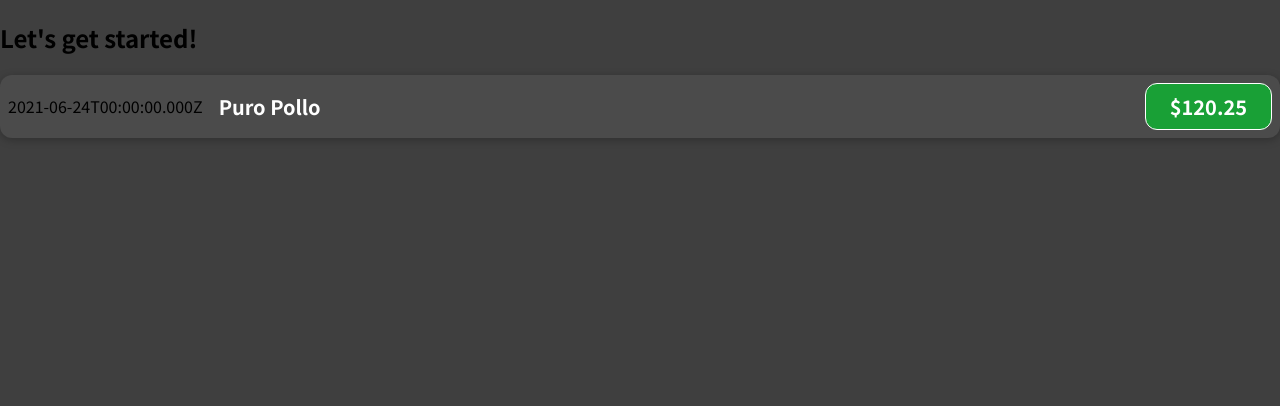
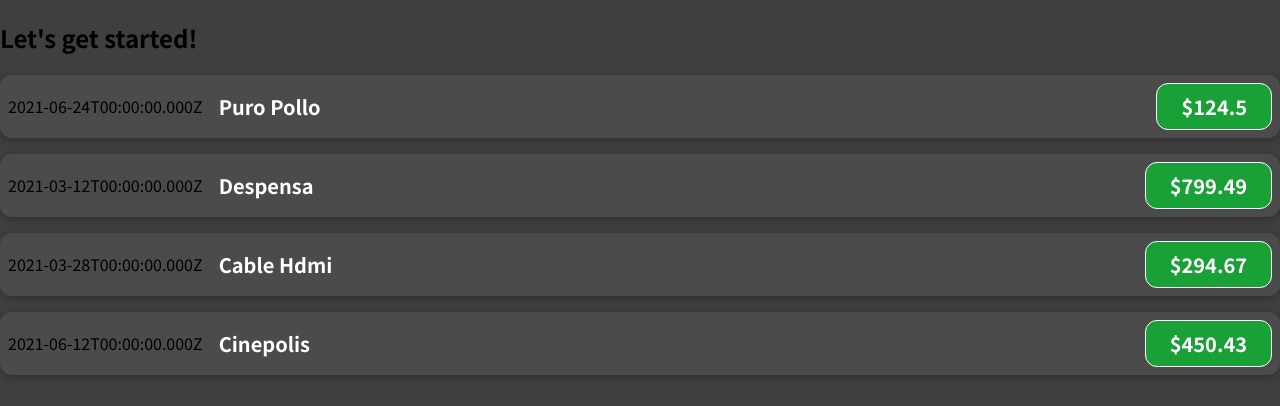
Before and after one commit to gilrg18/ReactExpenseTracker, a JavaScript app in the folder expense-tracker/: page / in a window 1280 px wide. Shown: the top 406 px of the page. Built offline with nearby package versions, Linux system fonts and the light colour scheme.

Commit message:
Passing data via 'PROPS' (properties/attributes)

```diff
--- a/expense-tracker/src/App.js
+++ b/expense-tracker/src/App.js
@@ -3,10 +3,51 @@ import ExpenseItem from "./components/ExpenseItem";
 //1 file per component
 //App will be my ROOT component
 function App() {
+  //props (properties)
+  const expenses = [
+    {
+      id: "e1",
+      title: "Puro Pollo",
+      amount: 124.50,
+      date: new Date(2021, 5, 24),
+    },
+    { id: "e2", title: "Despensa", amount: 799.49, date: new Date(2021, 2, 12) },
+    {
+      id: "e3",
+      title: "Cable Hdmi",
+      amount: 294.67,
+      date: new Date(2021, 2, 28),
+    },
+    {
+      id: "e4",
+      title: "Cinepolis",
+      amount: 450.43,
+      date: new Date(2021, 5, 12),
+    },
+  ];
   return (
     <div>
       <h2>Let's get started!</h2>
-      <ExpenseItem></ExpenseItem>
+      <ExpenseItem
+        title={expenses[0].title}
+        amount={expenses[0].amount}
+        date={expenses[0].date}
+      ></ExpenseItem>
+      <ExpenseItem
+        title={expenses[1].title}
+        amount={expenses[1].amount}
+        date={expenses[1].date}
+      ></ExpenseItem>{" "}
+      <ExpenseItem
+        title={expenses[2].title}
+        amount={expenses[2].amount}
+        date={expenses[2].date}
+      ></ExpenseItem>{" "}
+      <ExpenseItem
+        title={expenses[3].title}
+        amount={expenses[3].amount}
+        date={expenses[3].date}
+      ></ExpenseItem>
     </div>
   );
 }
--- a/expense-tracker/src/components/ExpenseItem.js
+++ b/expense-tracker/src/components/ExpenseItem.js
@@ -8,11 +8,12 @@ return <div>Date</div>
     </div>
     You can enclose it all in a single div
 */
-function ExpenseItem(){
-    //regular javascript date 2021 june 24
-    const expenseDate = new Date(2021, 5, 24);
-    const expenseTitle = 'Puro Pollo';
-    const expenseAmount = 120.25;
+//props (properties) (attributes)
+function ExpenseItem(props){
+    //regular javascript
+    const expenseDate = props.date;
+    const expenseTitle = props.title;
+    const expenseAmount = props.amount;
     return (
       <div className="expense-item">
         <div>{expenseDate.toISOString()}</div>
```
